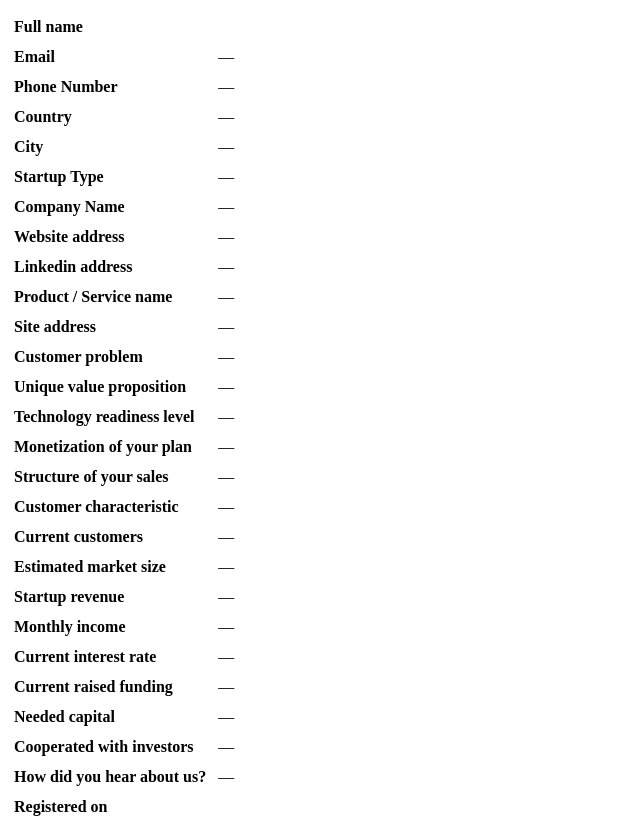
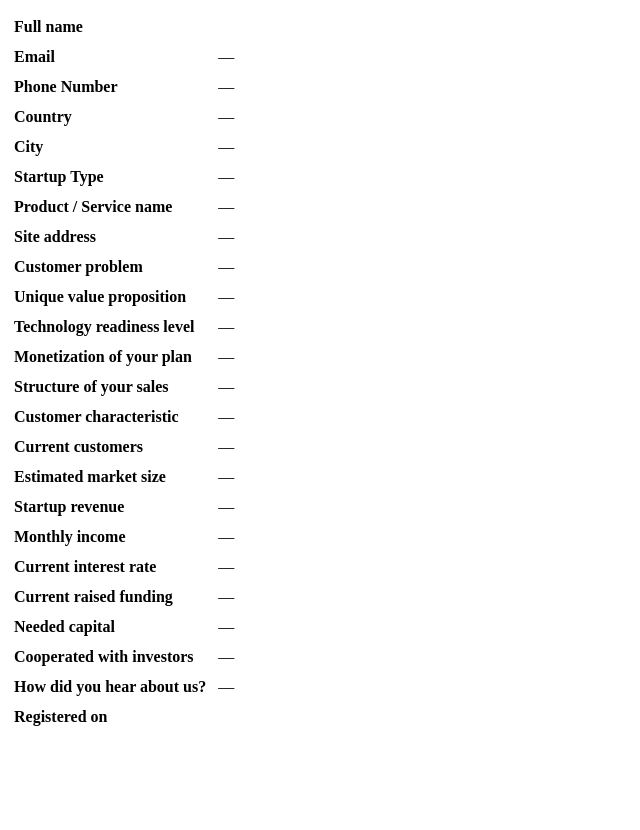
Before and after one commit to ImanNasrEsfahani/novanest-backend, a Django app: template forms/templates/startup_registration_email.html in a window 1280 px wide. Shown: the part 300-1130 px from the top of the page, without its empty margins (0-640 px from the left). After the commit the page ends 1026 px from the top, so only its background shows below. Run offline with Django 4.2, Linux system fonts and the light colour scheme; the template is opened without the code that fills it, so the values that code supplies are empty.

Commit message:
Remove company name, website, and LinkedIn fields from startup registration email template for simplification.

```diff
--- a/forms/templates/startup_registration_email.html
+++ b/forms/templates/startup_registration_email.html
@@ -26,9 +26,6 @@
         <tr><td><strong>Country</strong></td><td>{{ country_of_residence|default:"—" }}</td></tr>
         <tr><td><strong>City</strong></td><td>{{ city_of_residence|default:"—" }}</td></tr>
         <tr><td><strong>Startup Type</strong></td><td>{{ startup_type|default:"—" }}</td></tr>
-        <tr><td><strong>Company Name</strong></td><td>{{ company_name|default:"—" }}</td></tr>
-        <tr><td><strong>Website address</strong></td><td>{{ website|default:"—" }}</td></tr>
-        <tr><td><strong>Linkedin address</strong></td><td>{{ linkedin|default:"—" }}</td></tr>
         <tr><td><strong>Product / Service name</strong></td><td>{{ product_name|default:"—" }}</td></tr>
         <tr><td><strong>Site address</strong></td><td>{{ site_address|default:"—" }}</td></tr>
         <tr><td><strong>Customer problem</strong></td><td>{{ customer_problem|default:"—" }}</td></tr>
```
